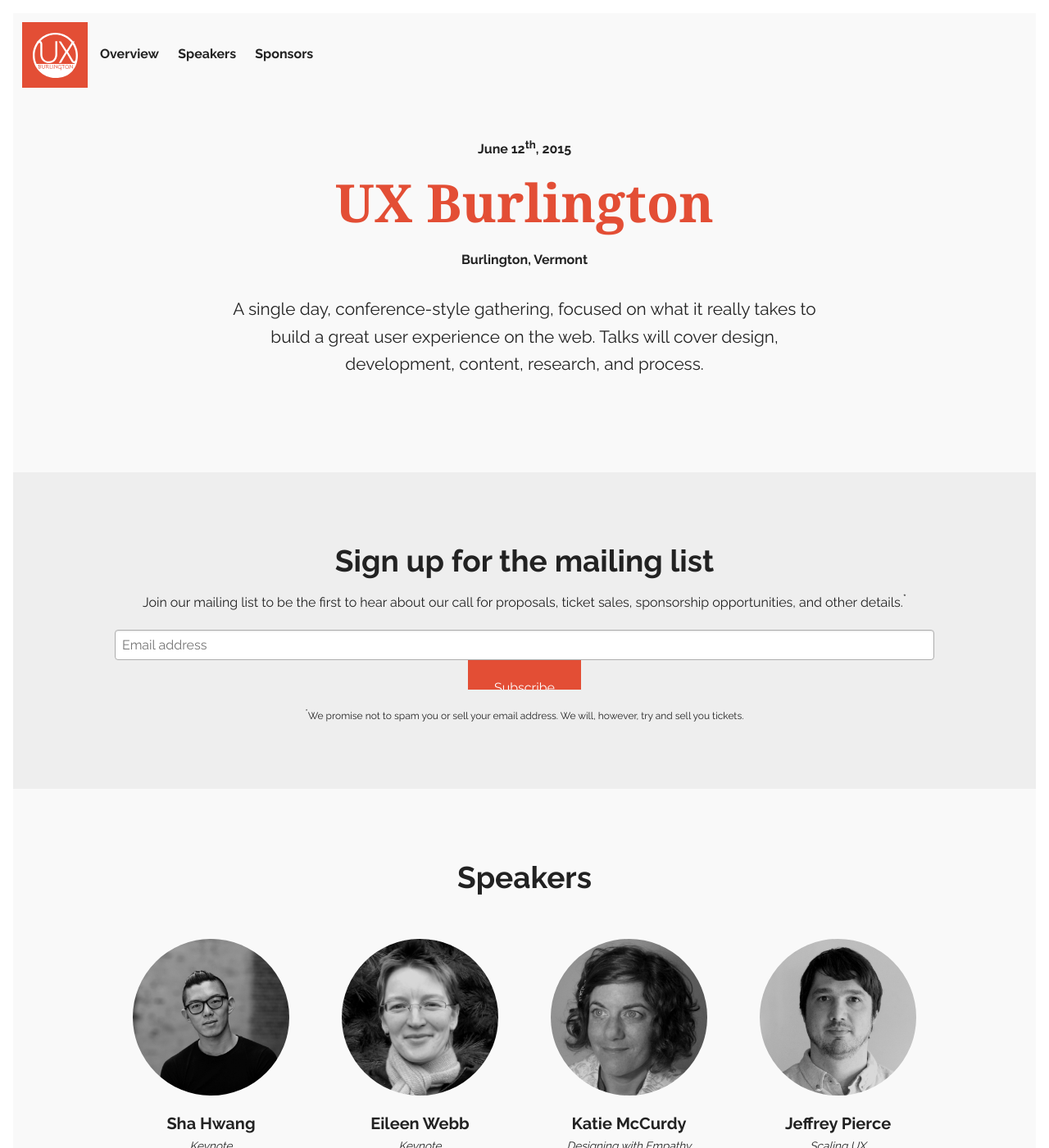
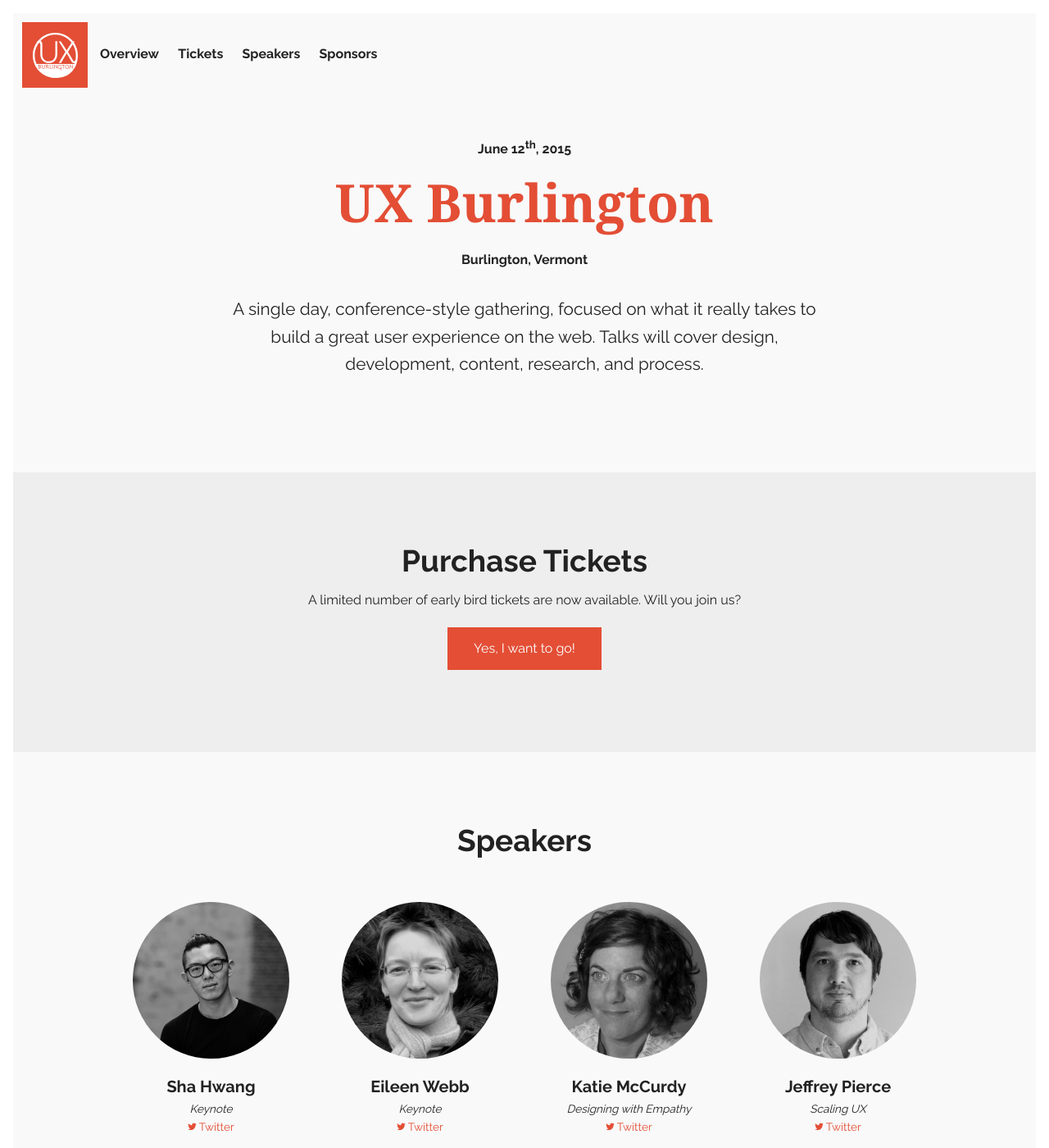
Before and after one commit to AgilionApps/ux-burlington-2017, a Jekyll site: the page built from index.html, in a window 1280 px wide and 1400 px high. Shown: the whole window at 82% size. Built offline with Jekyll 4.4.1, drawn with Linux system fonts in a browser that asks for light colours; some web fonts are replaced; comment, search, counter and statistics services are not loaded; some of the changed text lies outside the part shown.

Commit message:
Adds ticket purchase link to the home page

```diff
--- a/_layouts/default.html
+++ b/_layouts/default.html
@@ -19,6 +19,7 @@
         <section class='top-bar-section'>
           <ul class='left'>
             <li><a href='/'>Overview</a></li>
+            <li><a href='https://ti.to/ux-burlington/2015' target='_blank'>Tickets</a></li>
             <li><a href='/speakers'>Speakers</a></li>
             <li><a href='/sponsors'>Sponsors</a></li>
           </ul>
--- a/index.html
+++ b/index.html
@@ -16,6 +16,37 @@
   </div>
 </section>
 
+<section id='mailing-list-signup'>
+  <div class='wrapper'>
+    <h2>Purchase Tickets</h2>
+    <p class='sub-copy'>
+      A limited number of early bird tickets are now available. Will you join us?
+    </p>
+    <div>
+      <a href='https://ti.to/ux-burlington/2015' class='button' target='_blank'>Yes, I want to go!</a>
+    </div>
+  </div>
+</section>
+
+<section id='speakers'>
+  <div class='wrapper'>
+    <h2>Speakers</h2>
+
+    <ul class='speaker-list'>
+      {% assign speakers = site.categories.speaker | sort: 'order' %}
+      {% for speaker in speakers %}
+        <li class='speaker-item'>
+          <img src="/images/speakers/{{ speaker.photo }}" alt="{{ speaker.title }}" class="speaker">
+          <div class='speaker-details'>
+            <h3>{{ speaker.title }}</h3>
+            <span class='title'>{{ speaker.talk }}</span>
+            <a href='https://twitter.com/{{ speaker.twitter }}'><i class='fi-social-twitter'></i> Twitter</a>
+          </div>
+        </li>
+      {% endfor %}
+    </ul>
+  </div>
+</section>
 
 <section id='mailing-list-signup'>
   <div class='wrapper'>
@@ -44,23 +75,3 @@
     </div>
   </div>
 </section>
-
-<section id='speakers'>
-  <div class='wrapper'>
-    <h2>Speakers</h2>
-
-    <ul class='speaker-list'>
-      {% assign speakers = site.categories.speaker | sort: 'order' %}
-      {% for speaker in speakers %}
-        <li class='speaker-item'>
-          <img src="/images/speakers/{{ speaker.photo }}" alt="{{ speaker.title }}" class="speaker">
-          <div class='speaker-details'>
-            <h3>{{ speaker.title }}</h3>
-            <span class='title'>{{ speaker.talk }}</span>
-            <a href='https://twitter.com/{{ speaker.twitter }}'><i class='fi-social-twitter'></i> Twitter</a>
-          </div>
-        </li>
-      {% endfor %}
-    </ul>
-  </div>
-</section>
```
